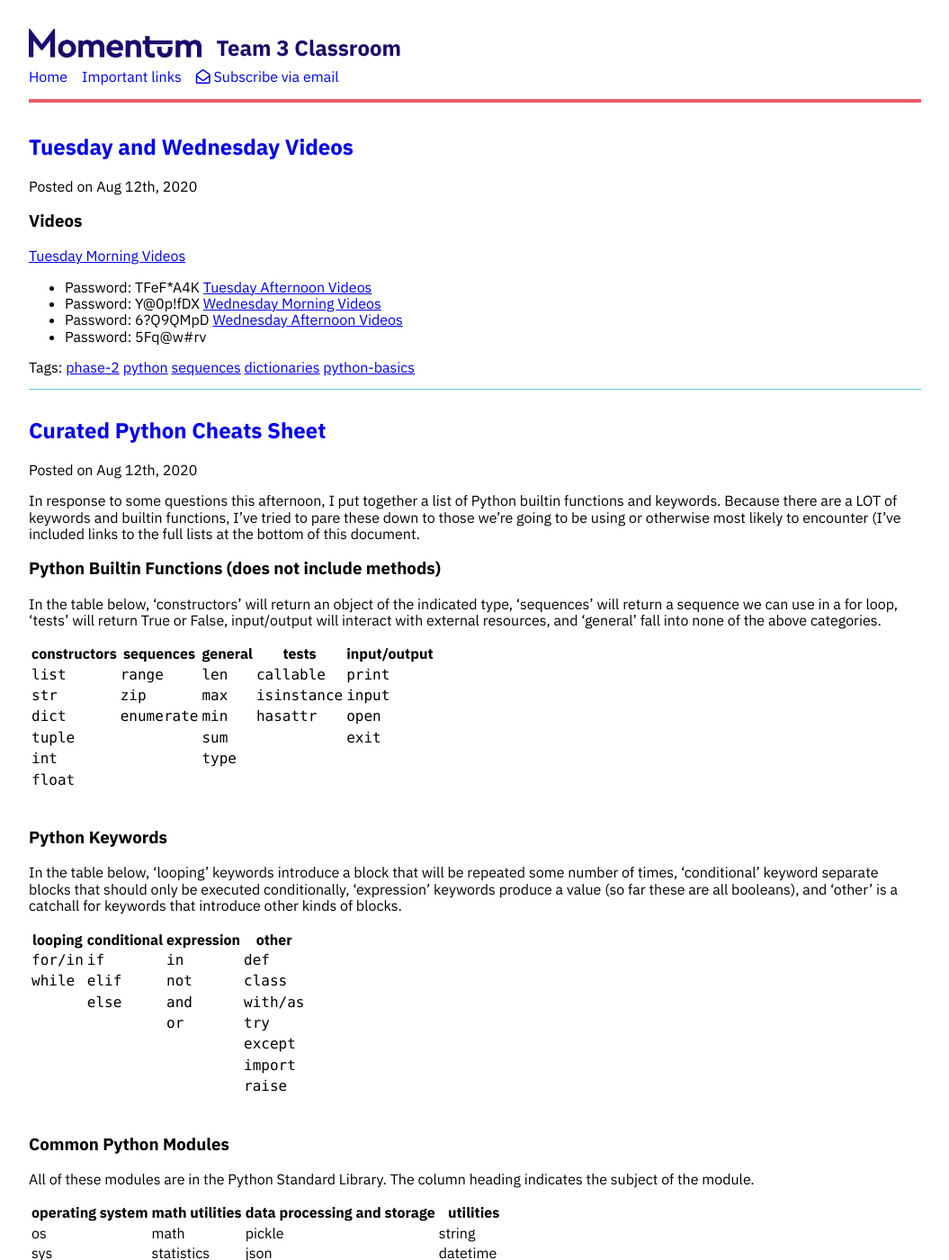
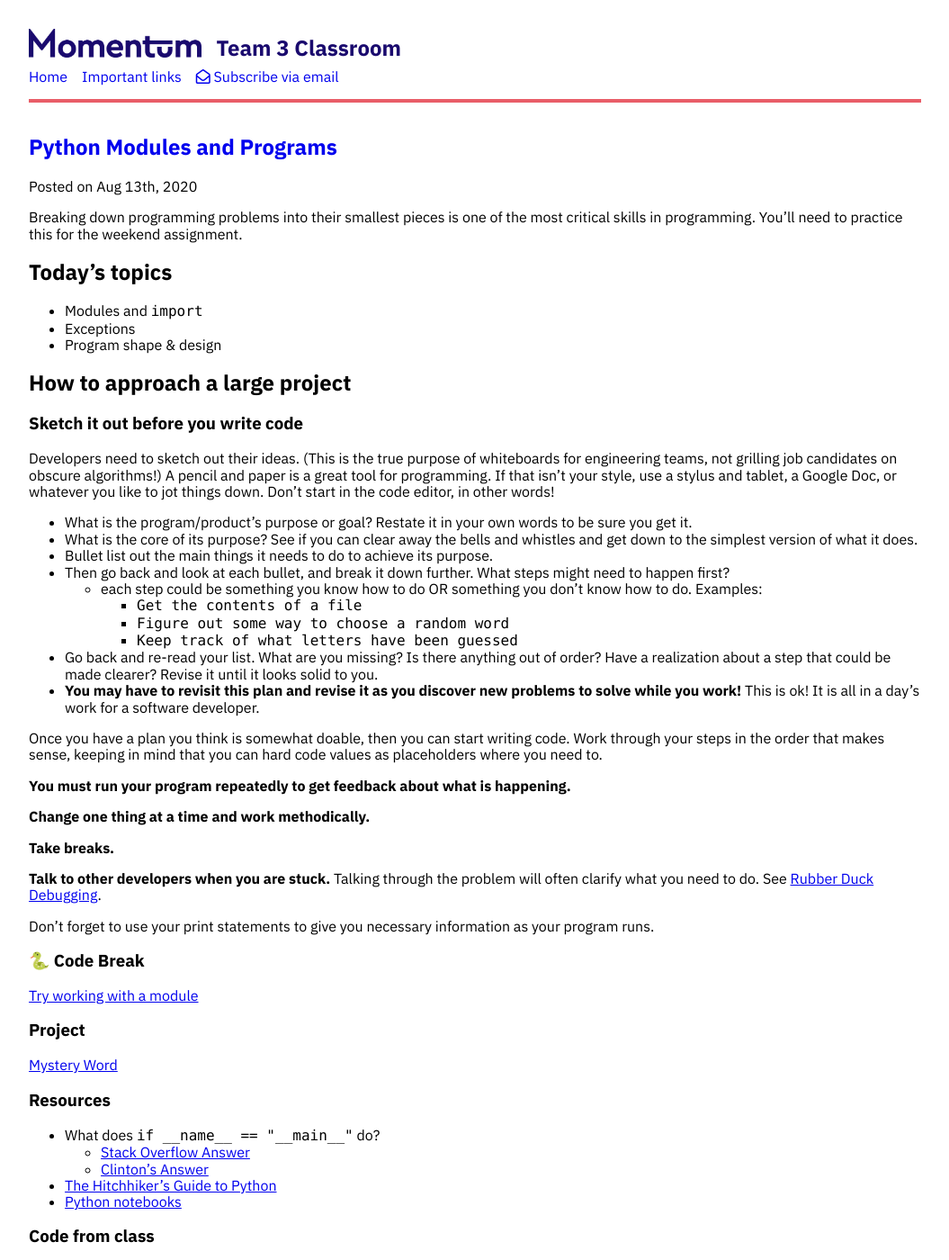
Before and after one commit to momentum-team-3/momentum-team-3.github.io, a Jekyll site: the page built from index.html, in a window 1280 px wide and 1400 px high. Shown: the whole window at 90% size, without its empty margins (112-1167 px from the left). Built offline with Jekyll 4.4.1, drawn with Linux system fonts in a browser that asks for light colours; nearby versions of some CDN libraries; the list of posts is cut into pages by our own code; some of the changed text lies outside the part shown.

Commit message:
Thursday post

```diff
--- /dev/null
+++ b/_posts/2020-08-13-py-modules.md
@@ -0,0 +1,62 @@
+---
+layout: post
+title: Python Modules and Programs
+tags: phase-2 python modules import
+---
+
+Breaking down programming problems into their smallest pieces is one of the most critical skills in programming. You'll need to practice this for the weekend assignment.
+
+## Today's topics
+
+- Modules and `import`
+- Exceptions
+- Program shape & design
+
+## How to approach a large project
+
+### Sketch it out before you write code
+
+Developers need to sketch out their ideas. (This is the true purpose of whiteboards for engineering teams, not grilling job candidates on obscure algorithms!) A pencil and paper is a great tool for programming. If that isn't your style, use a stylus and tablet, a Google Doc, or whatever you like to jot things down. Don't start in the code editor, in other words!
+
+- What is the program/product's purpose or goal? Restate it in your own words to be sure you get it.
+- What is the core of its purpose? See if you can clear away the bells and whistles and get down to the simplest version of what it does.
+- Bullet list out the main things it needs to do to achieve its purpose.
+- Then go back and look at each bullet, and break it down further. What steps might need to happen first?
+  - each step could be something you know how to do OR something you don't know how to do. Examples:
+      - `Get the contents of a file`
+      - `Figure out some way to choose a random word`
+      - `Keep track of what letters have been guessed`
+- Go back and re-read your list. What are you missing? Is there anything out of order? Have a realization about a step that could be made clearer? Revise it until it looks solid to you.
+- **You may have to revisit this plan and revise it as you discover new problems to solve while you work!** This is ok! It is all in a day's work for a software developer.
+
+Once you have a plan you think is somewhat doable, then you can start writing code. Work through your steps in the order that makes sense, keeping in mind that you can hard code values as placeholders where you need to.
+
+**You must run your program repeatedly to get feedback about what is happening.**
+
+**Change one thing at a time and work methodically.**
+
+**Take breaks.**
+
+**Talk to other developers when you are stuck.** Talking through the problem will often clarify what you need to do. See [Rubber Duck Debugging](https://rubberduckdebugging.com/).
+
+Don't forget to use your print statements to give you necessary information as your program runs.
+
+
+### 🐍 Code Break
+
+[Try working with a module]({% link code-exercises/py-guess-number.md %})
+
+### Project
+
+[Mystery Word](https://classroom.github.com/g/gUvUaCN1)
+
+### Resources
+
+- What does `if __name__ == "__main__"` do?
+  - [Stack Overflow Answer](https://stackoverflow.com/questions/419163/what-does-if-name-main-do)
+  - [Clinton's Answer](https://github.com/momentumlearn/student-resources/blob/master/articles/pymain.md)
+- [The Hitchhiker's Guide to Python](https://docs.python-guide.org/)
+- [Python notebooks](https://github.com/momentum-team-2/examples/tree/master/python-notebooks)
+
+### Code from class
+- [Mystery Word starter code](https://github.com/momentum-team-2/examples/tree/master/py_mystery_word_starter)
```
Also changed, not shown: _posts/2020-08-12-tuesday-wednesday-videos.md (+3 -0 lines), 1 other file.
